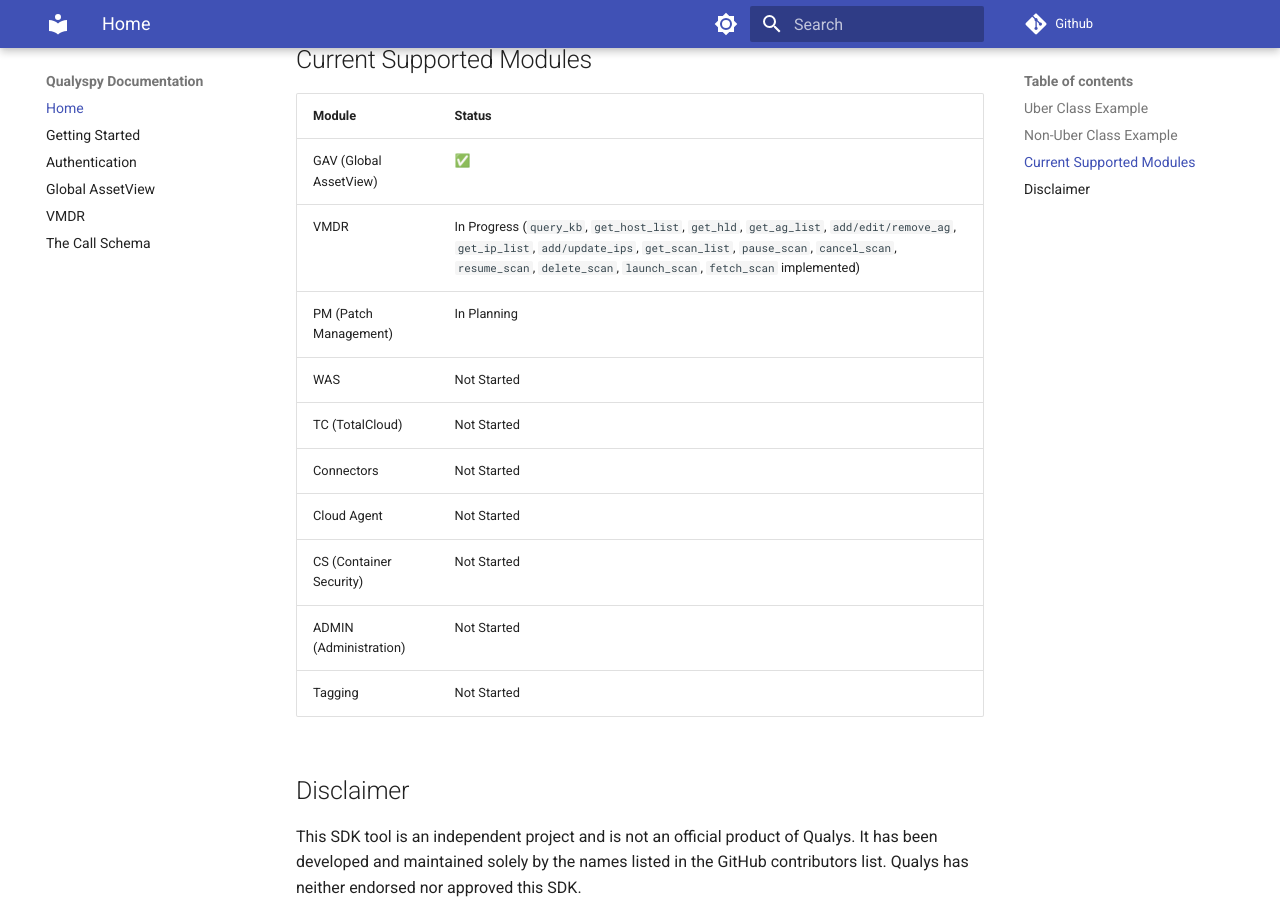
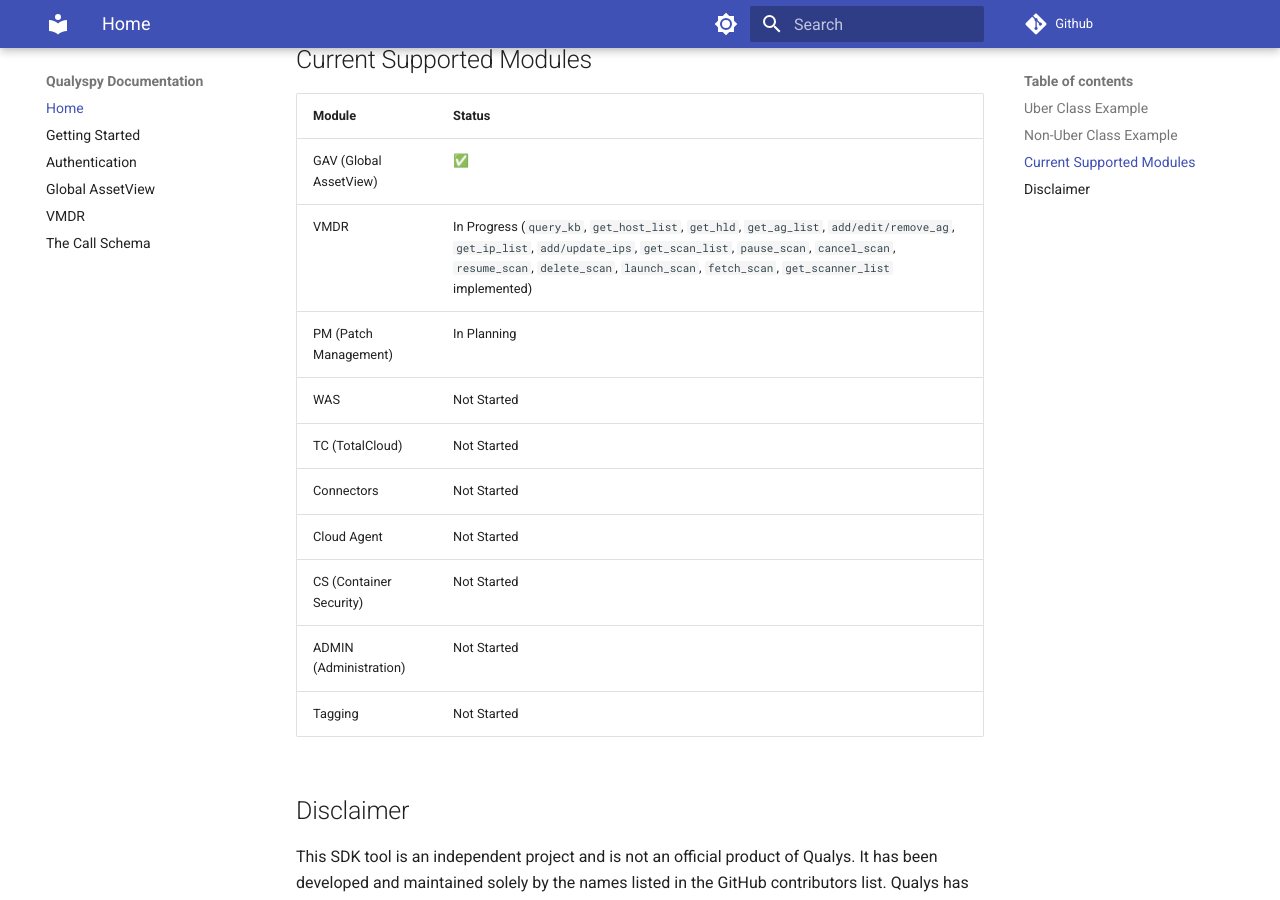
Before and after one commit to 0x41424142/qualysdk, an MkDocs documentation site: the page built from docs/index.md, in a window 1280 px wide and 900 px high, scrolled down 856 px. Built offline with MkDocs 1.6.1 and Material for MkDocs 9.7.7, drawn with Linux system fonts in a browser that asks for light colours; comment, search, counter and statistics services are not loaded.

Commit message:
Updated docs.

````diff
--- a/docs/index.md
+++ b/docs/index.md
@@ -32,7 +32,7 @@
 |Module| Status |
 |--|--|
 | GAV (Global AssetView) |✅|
-| VMDR | In Progress (```query_kb```, ```get_host_list```, ```get_hld```, ```get_ag_list```, ```add/edit/remove_ag```, ```get_ip_list```, ```add/update_ips```, ```get_scan_list```, ```pause_scan```, ```cancel_scan```, ```resume_scan```, ```delete_scan```, ```launch_scan```, ```fetch_scan``` implemented) |
+| VMDR | In Progress (```query_kb```, ```get_host_list```, ```get_hld```, ```get_ag_list```, ```add/edit/remove_ag```, ```get_ip_list```, ```add/update_ips```, ```get_scan_list```, ```pause_scan```, ```cancel_scan```, ```resume_scan```, ```delete_scan```, ```launch_scan```, ```fetch_scan```, ```get_scanner_list``` implemented) |
 | PM (Patch Management) | In Planning |
 | WAS | Not Started |
 | TC (TotalCloud) | Not Started |
````
Also changed, not shown: README.md (+1 -0 lines), docs/vmdr.md (+2 -1 lines).
